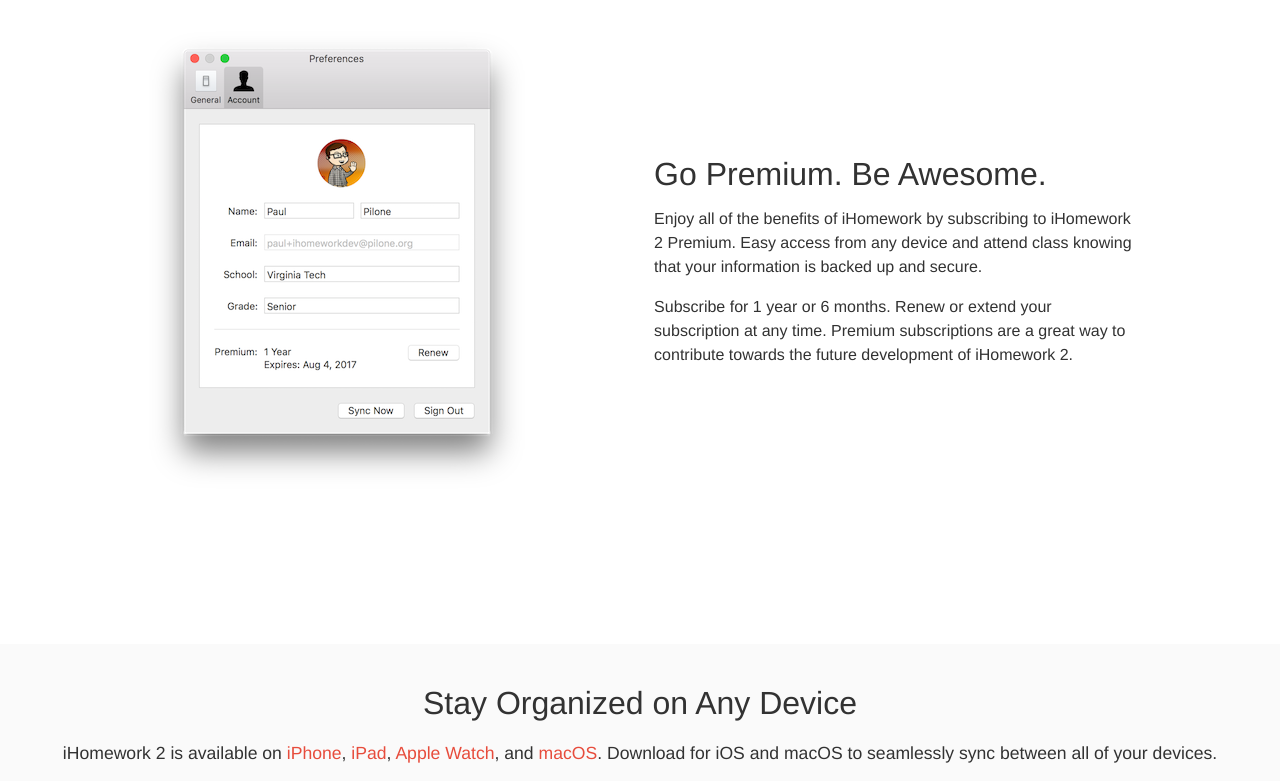
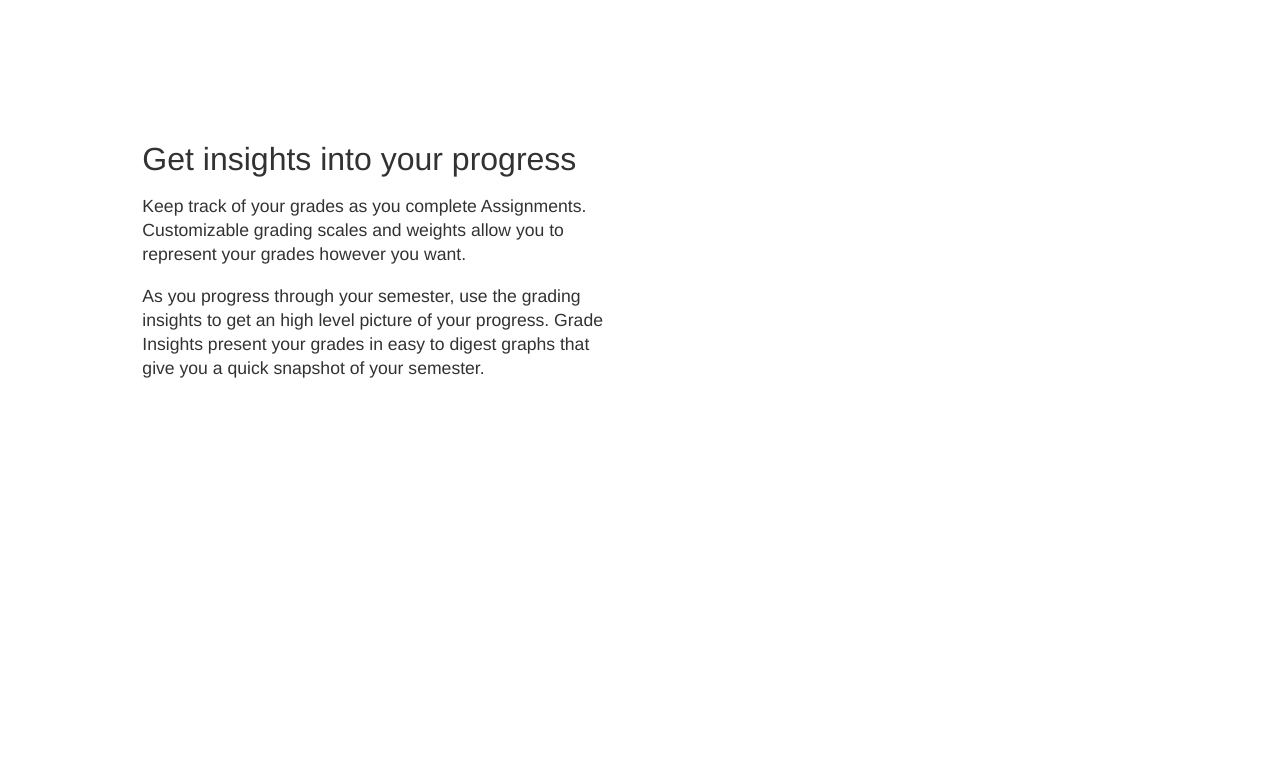
Before and after one commit to paulpilone/ihomework2-website, a website: page app/macOS.html in a window 1280 px wide. Shown: the part 3460-4241 px from the top of the page. Drawn offline with Linux system fonts and the light colour scheme.

Commit message:
Adds macOS grade insight copy.

```diff
--- a/app/macOS.html
+++ b/app/macOS.html
@@ -111,6 +111,23 @@
 
     <div class="row__light">
       <section class="copy-block">
+       <div class="copy-block__content col-left">
+         <h2 class="copy-block__title">
+           Get insights into your progress
+         </h2>
+         <div class="copy-block__copy">
+           <p>
+             Keep track of your grades as you complete Assignments. Customizable grading scales and weights allow you to represent your grades however you want.
+           </p>
+           <p>
+             As you progress through your semester, use the grading insights to get an high level picture of your progress. Grade Insights present your grades in easy to digest graphs that give you a quick snapshot of your semester.
+         </div>
+       </div>
+      </section>
+    </div>
+
+    <div class="row__light">
+      <section class="copy-block">
         <div class="profile-block">
           <img class="profile-block__img" src="img/profile-macOS.png"/>
         </div>
```
